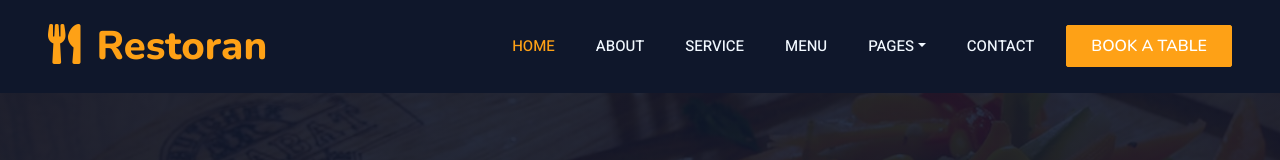
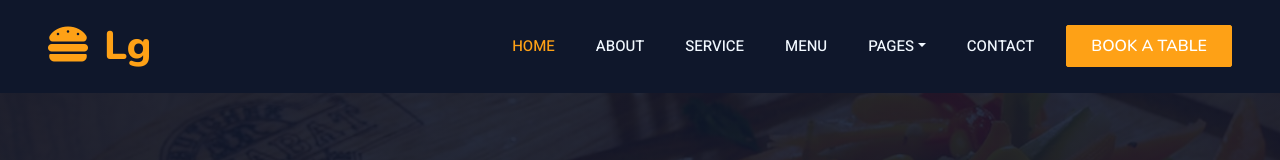
Before and after one commit to luis3698/restoran, a website with bundled scripts: page bootstrap-restaurant-template/index.html in a window 1280 px wide. Shown: the top 160 px of the page. Built offline with nearby package versions, Linux system fonts and the light colour scheme; no server answers.

Commit message:
pantalla

```diff
--- a/bootstrap-restaurant-template/index.html
+++ b/bootstrap-restaurant-template/index.html
@@ -53,7 +53,7 @@
         <div class="container-xxl position-relative p-0">
             <nav class="navbar navbar-expand-lg navbar-dark bg-dark px-4 px-lg-5 py-3 py-lg-0">
                 <a href="" class="navbar-brand p-0">
-                    <h1 class="text-primary m-0"><i class="fa fa-utensils me-3"></i>Restoran</h1>
+                    <h1 class="text-primary m-0"><i class="fa fa-hamburger me-3"></i>Lg</h1>
                     <!-- <img src="img/logo.png" alt="Logo"> -->
                 </a>
                 <button class="navbar-toggler" type="button" data-bs-toggle="collapse" data-bs-target="#navbarCollapse">
```
Also changed, not shown: bootstrap-restaurant-template/img/favicon.png (added).
